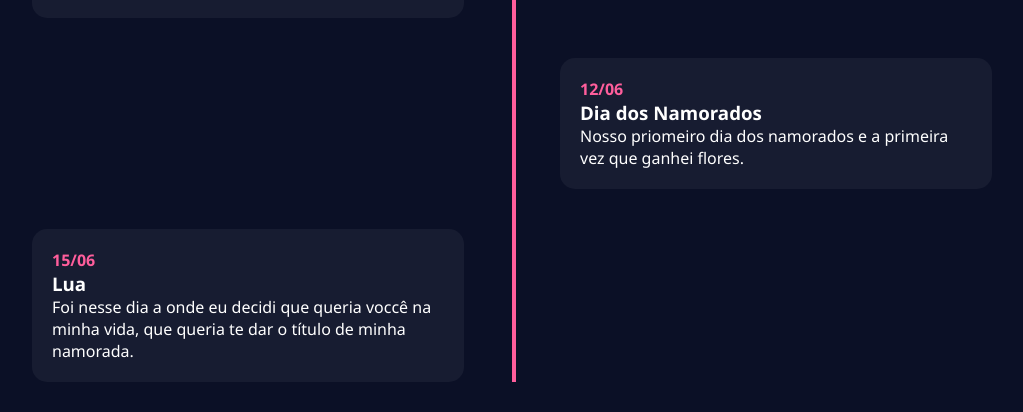
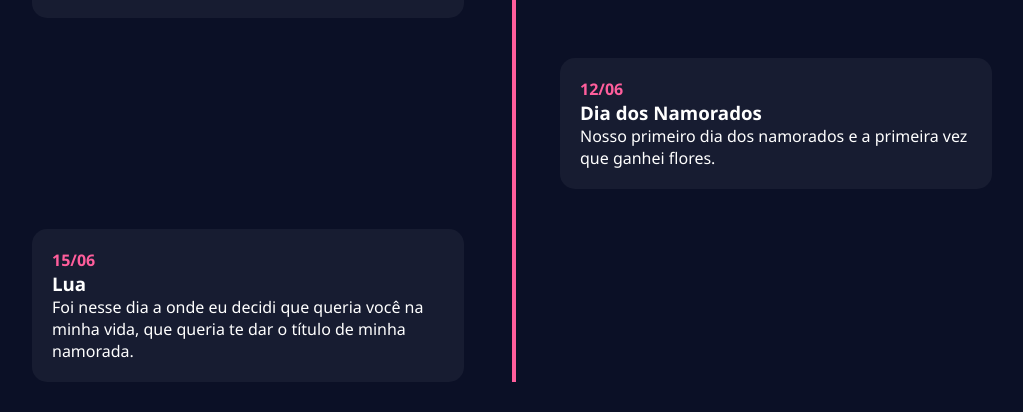
Before and after one commit to RaissaSilvat56/Cartinha, a plain HTML site: page index.html in a window 1280 px wide. Shown: the part 2060-2472 px from the top of the page, without its empty margins (128-1151 px from the left). Drawn offline with Linux system fonts and the light colour scheme.

Commit message:
Update index.html

```diff
--- a/index.html
+++ b/index.html
@@ -278,13 +278,13 @@ h2{
         <div class="evento">
             <span>12/06</span>
             <h3>Dia dos Namorados</h3>
-            <p>Nosso priomeiro dia dos namorados e a primeira vez que ganhei flores.</p>
+            <p>Nosso primeiro dia dos namorados e a primeira vez que ganhei flores.</p>
         </div>
 
         <div class="evento">
             <span>15/06</span>
             <h3>Lua </h3>
-            <p>Foi nesse dia a onde eu decidi que queria voccê na minha vida, que queria te dar o título de minha namorada. </p>
+            <p>Foi nesse dia a onde eu decidi que queria você na minha vida, que queria te dar o título de minha namorada. </p>
         </div>
 
     </div>
```
